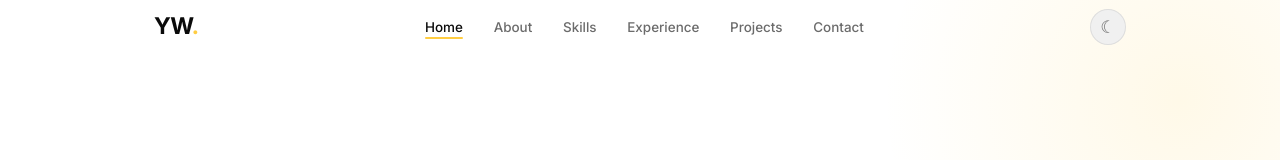
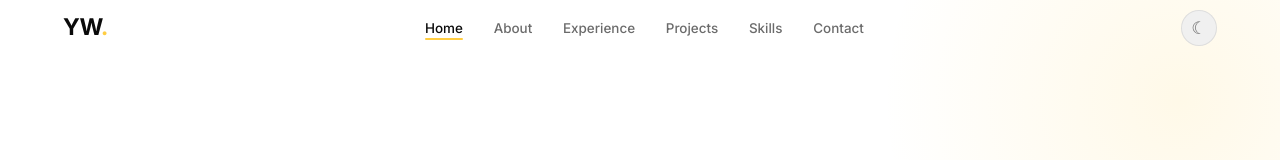
Before and after one commit to yashwaldia/Portfolio-ywaldia, a React (Vite) app: page / in a window 1280 px wide. Shown: the top 160 px of the page. Built offline with nearby package versions, Linux system fonts and the light colour scheme.

Commit message:
updated Navbar

```diff
--- a/src/components/layout/Navbar/Navbar.jsx
+++ b/src/components/layout/Navbar/Navbar.jsx
@@ -3,38 +3,51 @@ import { useTheme } from '../../../hooks/useTheme';
 import styles from './Navbar.module.css';
 
 const NAV_LINKS = [
-  { label: 'Home',          href: '#home' },
-  { label: 'About',         href: '#about' },
-  { label: 'Skills',        href: '#skills' },
-  { label: 'Experience',    href: '#qualification' },
-  { label: 'Projects',      href: '#projects' },
-  { label: 'Contact',       href: '#contact' },
+  { label: 'Home',       href: '#home' },
+  { label: 'About',      href: '#about' },
+  { label: 'Experience', href: '#qualification' },
+  { label: 'Projects',   href: '#projects' },
+  { label: 'Skills',     href: '#skills' },
+  { label: 'Contact',    href: '#contact' },
 ];
 
 function Navbar() {
   const { theme, toggleTheme } = useTheme();
-  const [menuOpen,    setMenuOpen]    = useState(false);
-  const [scrolled,    setScrolled]    = useState(false);
-  const [activeLink,  setActiveLink]  = useState('#home');
+  const [menuOpen,   setMenuOpen]   = useState(false);
+  const [scrolled,   setScrolled]   = useState(false);
+  const [activeLink, setActiveLink] = useState('#home');
 
   useEffect(() => {
-    const onScroll = () => setScrolled(window.scrollY > 50);
+    const onScroll = () => setScrolled(window.scrollY > 80);
     window.addEventListener('scroll', onScroll, { passive: true });
     return () => window.removeEventListener('scroll', onScroll);
   }, []);
 
-  // Close menu on resize to desktop
   useEffect(() => {
     const onResize = () => { if (window.innerWidth >= 768) setMenuOpen(false); };
     window.addEventListener('resize', onResize);
     return () => window.removeEventListener('resize', onResize);
   }, []);
 
-  // Close menu on ESC
   useEffect(() => {
     const onKey = (e) => { if (e.key === 'Escape') setMenuOpen(false); };
     window.addEventListener('keydown', onKey);
     return () => window.removeEventListener('keydown', onKey);
+  }, []);
+
+  // Auto-highlight active section on scroll
+  useEffect(() => {
+    const sections = NAV_LINKS.map(l => document.querySelector(l.href)).filter(Boolean);
+    const observer = new IntersectionObserver(
+      (entries) => {
+        entries.forEach(entry => {
+          if (entry.isIntersecting) setActiveLink(`#${entry.target.id}`);
+        });
+      },
+      { rootMargin: '-40% 0px -55% 0px' }
+    );
+    sections.forEach(s => observer.observe(s));
+    return () => sections.forEach(s => observer.unobserve(s));
   }, []);
 
   const handleNavClick = (href) => {
@@ -51,7 +64,7 @@ function Navbar() {
           YW<span className={styles.logoDot}>.</span>
         </a>
 
-        {/* Desktop + Mobile Menu */}
+        {/* ✅ Single navList — desktop flex + mobile fixed drawer */}
         <ul className={[styles.navList, menuOpen ? styles.navListOpen : ''].join(' ')}>
           {NAV_LINKS.map(({ label, href }) => (
             <li key={href}>
@@ -68,7 +81,6 @@ function Navbar() {
 
         {/* Right controls */}
         <div className={styles.controls}>
-          {/* Theme toggle */}
           <button
             className={styles.themeToggle}
             onClick={toggleTheme}
@@ -77,7 +89,6 @@ function Navbar() {
             {theme === 'dark' ? '☀' : '☾'}
           </button>
 
-          {/* Hamburger */}
           <button
             className={[styles.hamburger, menuOpen ? styles.hamburgerOpen : ''].join(' ')}
             onClick={() => setMenuOpen(prev => !prev)}
--- a/src/components/layout/Navbar/Navbar.module.css
+++ b/src/components/layout/Navbar/Navbar.module.css
@@ -1,49 +1,106 @@
+/* ═══════════════════════════════════════════
+   HEADER — always centered, morphs on scroll
+═══════════════════════════════════════════ */
 .header {
   position: fixed;
   top: 0;
-  left: 0;
+  left: 50%;
+  transform: translateX(-50%);
   width: 100%;
   height: var(--header-height);
   background: transparent;
+  border-radius: 0;
+  border: 1px solid transparent;
   z-index: var(--z-navbar);
-  transition: background var(--transition-base), box-shadow var(--transition-base);
+
+  /* ✅ Start from blur(0) so browser can animate it smoothly */
+  backdrop-filter: blur(0px) saturate(100%);
+  -webkit-backdrop-filter: blur(0px) saturate(100%);
+
+  /* ✅ GPU hint */
+  will-change: width, top, border-radius, backdrop-filter;
+
+  /* ✅ All transitions slowed to 0.6s */
+  transition:
+    top             0.6s cubic-bezier(0.4, 0, 0.2, 1),
+    width           0.6s cubic-bezier(0.4, 0, 0.2, 1),
+    max-width       0.6s cubic-bezier(0.4, 0, 0.2, 1),
+    border-radius   0.6s cubic-bezier(0.4, 0, 0.2, 1),
+    background      0.6s ease,
+    box-shadow      0.6s ease,
+    border-color    0.6s ease,
+    backdrop-filter 0.6s ease;
 }
 
+
+/* ── Scrolled — floating pill ─────── */
 .header.scrolled {
-  background: var(--color-bg);
-  box-shadow: 0 1px 0 var(--color-border);
+  top: 14px;
+  width: calc(100% - 48px);
+  max-width: 860px;
+  border-radius: 100px;
+
+  /* Glass morphism */
+  background: rgba(var(--color-bg-rgb), 0.6);
+  backdrop-filter: blur(20px) saturate(160%);
+  -webkit-backdrop-filter: blur(20px) saturate(160%);
+  border-color: rgba(var(--color-border-rgb), 0.3);
+  box-shadow:
+    0 4px 24px rgba(0, 0, 0, 0.15),
+    0 1px 0 rgba(255, 255, 255, 0.05) inset;
 }
 
+/* ── Nav inner row ──────────────────── */
 .nav {
-  height: 100%;
+  height: var(--header-height);
   display: flex;
   align-items: center;
   justify-content: space-between;
+  padding: 0 var(--space-6);
+  max-width: 1200px;
+  margin: 0 auto;
+  transition: padding var(--transition-base), height var(--transition-base);
 }
 
-/* ── Logo ─────────────────────────── */
+.header.scrolled .nav {
+  padding: 0 var(--space-5);
+  height: 52px;
+}
+
+/* ── Logo ───────────────────────────── */
 .logo {
   font-size: var(--font-size-xl);
   font-weight: var(--font-weight-bold);
   color: var(--color-text);
   letter-spacing: -0.02em;
+  text-decoration: none;
+  flex-shrink: 0;
+  transition: opacity var(--transition-fast);
 }
+
+.logo:hover { opacity: 0.7; }
 
 .logoDot { color: var(--color-accent); }
 
-/* ── Nav Links (Desktop) ─────────── */
+/* ── Desktop nav list ───────────────── */
 .navList {
   display: flex;
   align-items: center;
   gap: var(--space-8);
+  list-style: none;
+  margin: 0;
+  padding: 0;
 }
 
+/* ── Nav links — keep your underline style ── */
 .navLink {
   font-size: var(--font-size-sm);
   font-weight: var(--font-weight-medium);
   color: var(--color-text-muted);
   position: relative;
   padding-bottom: 2px;
+  text-decoration: none;
+  white-space: nowrap;
   transition: color var(--transition-fast);
 }
 
@@ -69,11 +126,12 @@
   width: 100%;
 }
 
-/* ── Controls ────────────────────── */
+/* ── Controls ───────────────────────── */
 .controls {
   display: flex;
   align-items: center;
   gap: var(--space-4);
+  flex-shrink: 0;
 }
 
 .themeToggle {
@@ -85,9 +143,10 @@
   display: flex;
   align-items: center;
   justify-content: center;
-  transition: all var(--transition-base);
+  cursor: pointer;
   background: var(--color-surface-alt);
   border: 1px solid var(--color-border);
+  transition: all var(--transition-base);
 }
 
 .themeToggle:hover {
@@ -96,13 +155,16 @@
   color: var(--color-text);
 }
 
-/* ── Hamburger ───────────────────── */
+/* ── Hamburger ──────────────────────── */
 .hamburger {
   display: none;
   flex-direction: column;
   gap: 5px;
   width: 28px;
   padding: 2px;
+  background: none;
+  border: none;
+  cursor: pointer;
 }
 
 .hamburger span {
@@ -118,17 +180,17 @@
 .hamburger.hamburgerOpen span:nth-child(2) { opacity: 0; transform: scaleX(0); }
 .hamburger.hamburgerOpen span:nth-child(3) { transform: translateY(-7px) rotate(-45deg); }
 
-/* ── Overlay (mobile) ────────────── */
+/* ── Overlay ────────────────────────── */
 .overlay {
   display: none;
   position: fixed;
   inset: 0;
-  background: rgba(0,0,0,0.4);
+  background: rgba(0, 0, 0, 0.4);
   z-index: calc(var(--z-navbar) - 1);
   backdrop-filter: blur(2px);
 }
 
-/* ── Mobile ──────────────────────── */
+/* ── Mobile — keep your existing right-drawer ── */
 @media (max-width: 767px) {
   .hamburger { display: flex; }
   .overlay   { display: block; }
@@ -149,8 +211,16 @@
     gap: var(--space-6);
     z-index: var(--z-navbar);
     transition: right var(--transition-base);
+    border-radius: 0;              /* no pill on mobile drawer */
   }
 
   .navList.navListOpen { right: 0; }
   .navLink { font-size: var(--font-size-md); }
+
+  /* Pill shrinks less on mobile */
+  .header.scrolled {
+    width: calc(100% - 24px);
+    top: 10px;
+    border-radius: 20px;
+  }
 }
```
